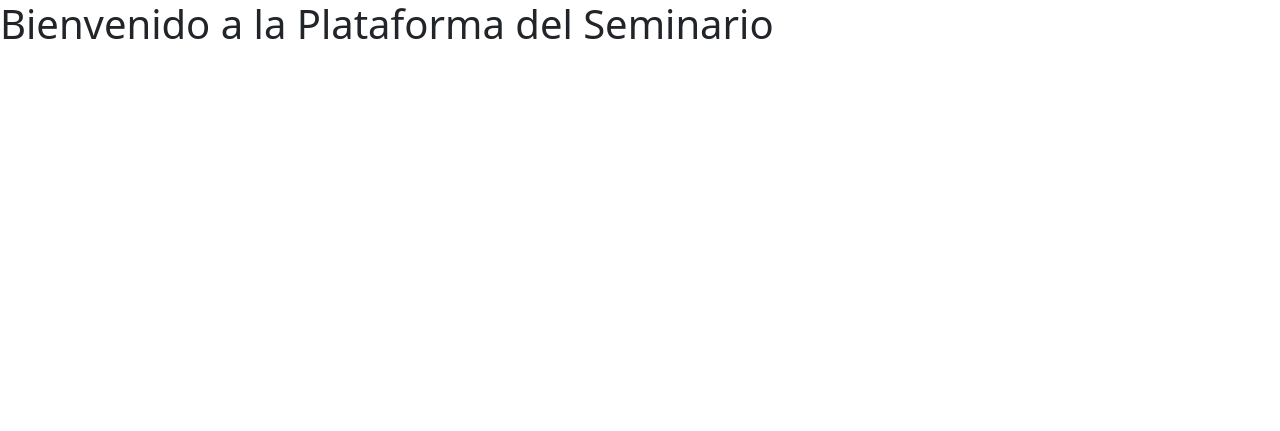
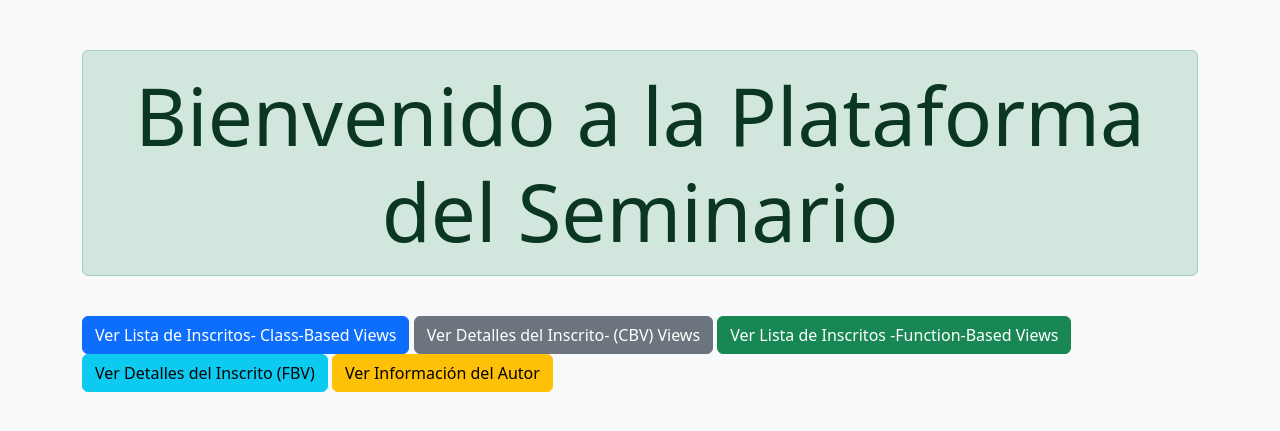
Before and after one commit to Victoria-c0de/molina_victoria_FINAL, a Django app: page / in a window 1280 px wide. Shown: the top 431 px of the page. Run offline with Django 4.2, Linux system fonts and the light colour scheme; data that the repository does not hold is empty.

Commit message:
Se agregan estilos y bootstrap

```diff
--- a/seminario/models.py
+++ b/seminario/models.py
@@ -19,5 +19,11 @@ class Inscrito(models.Model):
     estado = models.CharField(max_length=20)
     observacion = models.TextField()
 
+    def __str__(self):
+        return f"{self.nombre} - {self.institucion.nombre}"
+
 class Institucion(models.Model):
     nombre = models.CharField(max_length=50)
+
+    def __str__(self):
+        return self.nombre
--- a/seminario/views.py
+++ b/seminario/views.py
@@ -64,7 +64,7 @@ class InscritoDetailView(APIView):
             return Response(serializer.data)
         return Response(serializer.errors, status=status.HTTP_400_BAD_REQUEST)
 
-    def delete(self, id):
+    def delete(self,request, id):
         inscrito = self.get_object(id)
         inscrito.delete()
         return Response(status=status.HTTP_204_NO_CONTENT)
--- a/templates/index.html
+++ b/templates/index.html
@@ -2,19 +2,67 @@
 <html>
 
 <head>
+    <meta charset="UTF-8">
+    <meta name="viewport" content="width=device-width, initial-scale=1.0">
     <title>DJANGO EVALUACIO FINAL</title>
     <link href="https://cdn.jsdelivr.net/npm/bootstrap@5.3.2/dist/css/bootstrap.min.css" rel="stylesheet"
         integrity="sha384-T3c6CoIi6uLrA9TneNEoa7RxnatzjcDSCmG1MXxSR1GAsXEV/Dwwykc2MPK8M2HN" crossorigin="anonymous">
+    <style>
+        body {
+            background-color: #f8f9fa;
+        }
+
+        .container {
+            margin-top: 50px;
+        }
+
+        .list-group-item {
+            background-color: #868686;
+            color: #e6e5e5;
+            border: 3px solid #8d1515;
+            margin-bottom: 15px;
+            box-shadow: 0 4px 8px rgba(0, 0, 0, 0.1);
+            transition: transform 0.3s ease-in-out;
+        }
+
+        .list-group-item:hover {
+            transform: scale(1.05);
+        }
+
+        .list-group-item span {
+            display: block;
+            margin-top: 5px;
+        }
+    </style>
+    <title>Bienvenido al Seminario</title>
 </head>
 
-<body>
-    <h1>Bienvenido a la Plataforma del Seminario</h1>
+<body class="container">
+    <div class="alert alert-success display-1 text-center">Bienvenido a la Plataforma del Seminario</div>
 
-    <ul>
+    <div class="list-group">
         {% for inscrito in inscritos %}
-        <li>{{ inscrito.nombre }} - {{ inscrito.institucion }}</li>
+        <div class="list-group-item">
+            <strong>{{ inscrito.nombre }}</strong>
+            <span>Teléfono: {{ inscrito.telefono }}</span>
+            <span>Fecha de Inscripción: {{ inscrito.fecha_inscripcion }}</span>
+            <span>Institución: {{ inscrito.institucion.nombre }}</span>
+            <span>Hora de Inscripción: {{ inscrito.hora_inscripcion }}</span>
+            <span>Estado: {{ inscrito.estado }}</span>
+            <span>Observación: {{ inscrito.observacion }}</span>
+        </div>
         {% endfor %}
-    </ul>
+    </div>
+
+    <div class="mt-4">
+        <a href="{% url 'inscrito-list-create' %}" class="btn btn-primary">Ver Lista de Inscritos- Class-Based Views</a>
+        <a href="{% url 'inscrito-detail' id=1 %}" class="btn btn-secondary">Ver Detalles del Inscrito- (CBV)
+            Views</a>
+        <a href="{% url 'inscrito-list-fbv' %}" class="btn btn-success">Ver Lista de Inscritos -Function-Based Views</a>
+        <a href="{% url 'inscrito-detail-fbv' id=1 %}" class="btn btn-info">Ver Detalles del Inscrito (FBV)
+        </a>
+        <a href="{% url 'get-autor-info' %}" class="btn btn-warning">Ver Información del Autor</a>
+    </div>
 </body>
 
 </html>
```
